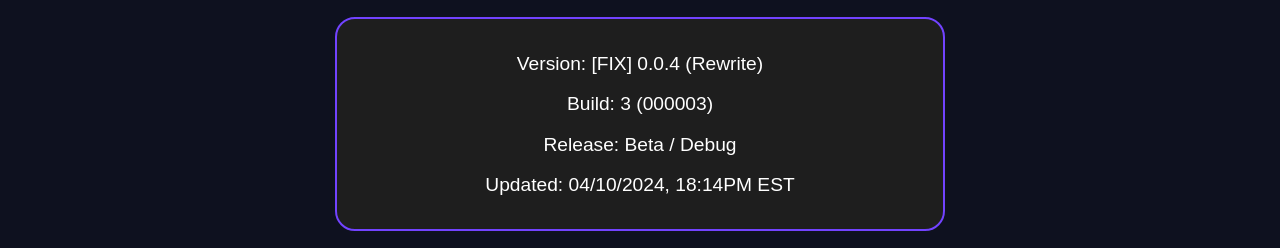
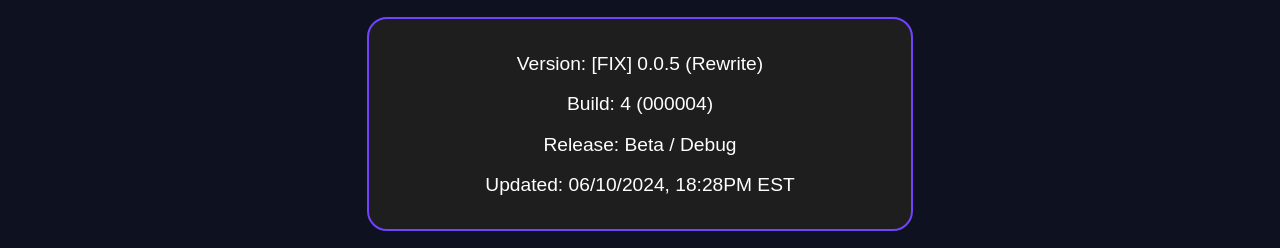
Before and after one commit to SinfulZen/SnapThunder, a plain HTML site: page application/home/index.html in a window 1280 px wide. Shown: the part 232-480 px from the top of the page. Drawn offline with Linux system fonts and the light colour scheme.

Commit message:
Date / Time (Fix)
Fixed the date & time not showing correctly.

```diff
--- a/application/home/index.html
+++ b/application/home/index.html
@@ -6,7 +6,7 @@
     <title>SnapThunder</title>
     <meta name="description" content="An advanced SnapChat modification for Android.">
     <meta name="keywords" content="Advanced, SnapChat, Modification, Android, GitHub">
-    <link rel="icon" href="assets/images/branding/icon.ico" type="image/x-icon">
+    <link rel="icon" href="https://sinfulzen.github.io/SnapThunder/assets/images/branding/icon.ico" type="image/x-icon">
 
     <style>
 
@@ -107,11 +107,11 @@
             padding: 15px;
             border: 2px solid #7243ff;
             border-radius: 20px;
-            width: 90%;
+            width: 80%;
             background-color: #1e1e1e;
             text-align: center;
             line-height: 1;
-}
+        }
 
         .tile-grid {
             display: grid;
@@ -200,10 +200,10 @@
     </div>
 
     <div class="rounded-body">
-        <p>Version: [FIX] 0.0.4 (Rewrite)</p>
-        <p>Build: 3 (000003)</p>
+        <p>Version: [FIX] 0.0.5 (Rewrite)</p>
+        <p>Build: 4 (000004)</p>
         <p>Release: Beta / Debug</p>
-        <p>Updated: 04/10/2024, 18:14PM EST</p>
+        <p>Updated: 06/10/2024, 18:28PM EST</p>
     </div>
 
     <div class="tile-grid tile-grid-spacing">
```
